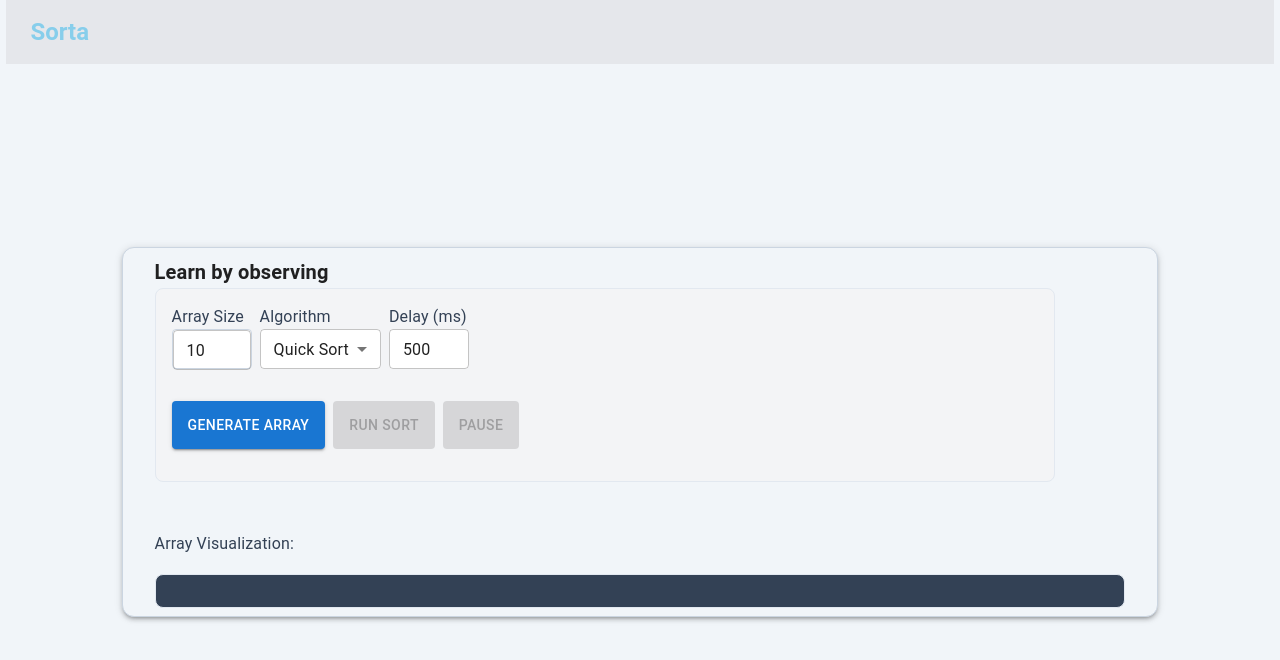
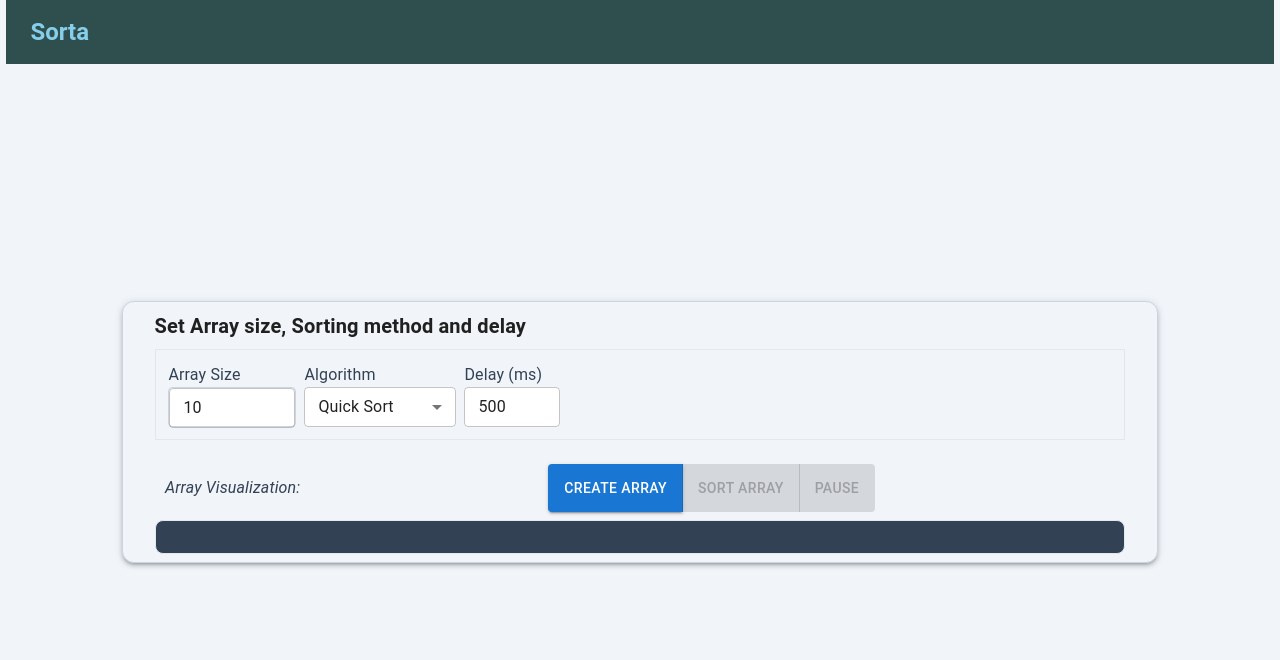
Before and after one commit to WaithakaGuru/AlgosLab, a React (Vite) app in the folder sort/sort-visualizer/: page / in a window 1280 px wide. Shown: the top 660 px of the page. Built offline with nearby package versions, Linux system fonts and the light colour scheme.

Commit message:
Fix action Buttons placement and heapSort array reverse error

```diff
--- a/sort/sort-visualizer/src/App.tsx
+++ b/sort/sort-visualizer/src/App.tsx
@@ -1,6 +1,6 @@
 import { useState, useRef } from 'react';
 import './index.css';
-import { Container, Typography, Box, Button, Select, MenuItem, Paper, AppBar, Toolbar, TextField, Stack } from '@mui/material';
+import { Container, Typography, Box, Button, Select, MenuItem, Paper, AppBar, Toolbar, TextField, Stack, ButtonGroup } from '@mui/material';
 import * as visualSorts from './visualSorts';
 
 // New random array generator
@@ -119,7 +119,6 @@ function App() {
   return (
     <Box sx={{
       minHeight: '100vh',
-      minWidth: '100vw',
       bgcolor: '#f1f5f9',
       color: 'black',
       display: 'flex',
@@ -129,7 +128,7 @@ function App() {
       p: 0,
       m: 0,
     }}>
-      <AppBar position="static" sx={{ bgcolor: '#e5e7eb', color: 'skyblue', width: '99%', boxShadow: 'none' }}>
+      <AppBar position="static" sx={{ bgcolor:'darkslategray', width: '99%', boxShadow: 'none' }}>
         <Toolbar>
           <Typography variant="h5" sx={{ flexGrow: 1, fontWeight: 'bold', color: 'skyblue' }}>
             Sorta
@@ -158,20 +157,8 @@ function App() {
             width: { xs: '90%'}
           }}
         >
-          <Typography variant='h6' fontWeight={"bold"} align='left'>Learn by observing</Typography>
-          <Stack sx={{
-            mb: 4,
-            p: 2,
-            borderRadius: 2,
-            bgcolor: '#f3f4f6',
-            border: '1px solid #e2e8f0',
-            gap: 4,
-            alignItems: 'flex-start',
-            justifyContent: 'flex-start',
-            width: '100%',
-            maxWidth: 900,
-          }}>
-           <Stack direction={"row"} gap={1}>
+          <Typography variant='h6' fontWeight={"bold"} align='left' gutterBottom>Set Array size, Sorting method and delay</Typography>
+          <Stack direction={"row"} gap={1} border={"1px solid #e2e8f0"} p={".8rem"}>
             <Box>
               <Typography sx={{ color: '#334155'}}>Array Size</Typography>
               <TextField
@@ -185,13 +172,13 @@ function App() {
                   setSize(val);
                 }}
                 inputProps={{ min: 10, max: 100 }}
-                  size="small"
-                  sx={{ width: 80, height: '2.5rem', bgcolor: 'white', borderRadius: 1, border: '1px solid #cbd5e1' }}
+                size='small'
+                sx={{ width: "8rem", height:"2.5rem",  bgcolor: 'white', borderRadius: 1, border: '1px solid #cbd5e1' }}
               />
             </Box>
             <Box>
               <Typography sx={{ color: '#334155'}}>Algorithm</Typography>
-                <Select value={algorithm} onChange={e => setAlgorithm(e.target.value)} sx={{ bgcolor: 'white', height:'2.5rem', minWidth: 120 }}>
+              <Select value={algorithm} onChange={e => setAlgorithm(e.target.value)} sx={{ bgcolor: 'white', height:'2.5rem', width: "9.5rem" }}>
                 <MenuItem value="bucketSort">Bucket Sort</MenuItem>
                 <MenuItem value="selectionSort">Selection Sort</MenuItem>
                 <MenuItem value="insertionSort">Insertion Sort</MenuItem>
@@ -215,24 +202,29 @@ function App() {
                 }}
                 inputProps={{ min: 50, max: 2000, step: 50 }}
                 size="small"
-                  sx={{ width: 80, height: '2.5rem', bgcolor: 'white', borderRadius: 1, border: 'none' }}
+                sx={{ width: "6rem", height: '2.5rem', bgcolor: 'white', borderRadius: 1, border: 'none' }}
               />
             </Box>
           </Stack>
-            <Box sx={{ display: 'flex', gap: 1, justifyContent: 'flex-end', height: '4rem' }}>
-              <Button variant="contained" color="primary" onClick={generateArray} sx={{ borderRadius: 1, height: '3rem', mb: 1 }} disabled={sorting}>
-                Generate Array
+          <Box sx={{ mt: 2, width: '100%', display: 'flex', flexDirection: 'column', alignItems: 'center' }}>
+            <Stack direction="row" gap="10rem" sx={{ gap: 1, justifyContent:"space-between", height: '4rem', alignItems:"center" }}>
+              <Typography variant="subtitle1" fontStyle={"italic"}  sx={{ color: '#334155', textAlign: 'left', left: "-15rem", position:"relative"}}>
+                Array Visualization:
+              </Typography>
+              <ButtonGroup>
+                <Button variant="contained" color="primary" onClick={generateArray} sx={{
+                  borderRadius: 1, height: '3rem', textWrap: "nowrap"}} disabled={sorting}>
+                  Create Array
                 </Button>
-              <Button variant="contained" color="secondary" onClick={runSort} sx={{ borderRadius: 1, height: '3rem', mb: 1 }} disabled={sorting || !array.length}>
-                {sorting ? 'Sorting...' : 'Run Sort'}
+                <Button variant="contained" color="success" onClick={runSort} sx={{
+                  borderRadius: 1, height: '3rem', textWrap: "nowrap"}} disabled={sorting || !array.length}>
+                  {sorting ? 'Sorting...' : 'Sort Array'}
                 </Button>
                 <Button variant="contained" color="warning" onClick={handlePause} sx={{ borderRadius: 1, height: '3rem' }} disabled={!sorting}>
                   {paused ? 'Resume' : 'Pause'}
                 </Button>
-            </Box>
+              </ButtonGroup>
             </Stack>
-          <Box sx={{ mt: 2, width: '100%', display: 'flex', flexDirection: 'column', alignItems: 'center' }}>
-            <Typography variant="subtitle1" sx={{ color: '#334155', mb: 2, width: '100%', textAlign: 'left' }}>Array Visualization:</Typography>
             <Box component={"div"} sx={{ position: 'relative', display: 'flex', alignItems: 'end', justifyContent: 'center', gap: 0.5, width: '100%', bgcolor: '#334155', borderRadius: 2, border: '1px solid #e2e8f0', p: 2, overflowX: 'auto' }}>
               {/* Bucket/merge/insertion lines */}
               {algorithm === 'bucketSort' && buckets && buckets.length > 1 &&
@@ -240,7 +232,7 @@ function App() {
                   if (idx === 0) return acc;
                   const left = buckets.slice(0, idx).reduce((sum, b) => sum + b.length, 0);
                   acc.push(
-                    <Box key={idx} sx={{ position: 'absolute', left: `${(left / array.length) * 100}%`, top: 0, bottom: 0, width: 3, bgcolor: "#000", zIndex: 2, borderRadius: 2 }} />
+                    <Box key={idx} sx={{ position: 'absolute', left: `${(left / array.length) * 100}%`, top: 0, bottom: 0, width: 3, bgcolor: "lime", zIndex: 2, borderRadius: 2 }} />
                   );
                   return acc;
                 }, [])
@@ -250,13 +242,13 @@ function App() {
                   if (idx === 0) return acc;
                   const left = mergeSubarrays.slice(0, idx).reduce((sum, s) => sum + s.length, 0);
                   acc.push(
-                    <Box key={idx} sx={{ position: 'absolute', left: `${(left / array.length) * 100}%`, top: 0, bottom: 0, width: 3, bgcolor: '#a21caf', zIndex: 2, borderRadius: 2 }} />
+                    <Box key={idx} sx={{ position: 'absolute', left: `${(left / array.length) * 100}%`, top: 0, bottom: 0, width: 3, bgcolor: 'lime', zIndex: 2, borderRadius: 2 }} />
                   );
                   return acc;
                 }, [])
               }
               {algorithm === 'insertionSort' && insertionBoundary !== null && insertionBoundary > 0 && insertionBoundary < array.length && (
-                <Box sx={{ position: 'absolute', left: `${(insertionBoundary / array.length) * 100}%`, top: 0, bottom: 0, width: 3, bgcolor: '#a21caf', zIndex: 2, borderRadius: 2 }} />
+                <Box sx={{ position: 'absolute', left: `${(insertionBoundary / array.length) * 100}%`, top: 0, bottom: 0, width: 3, bgcolor: 'lime', zIndex: 2, borderRadius: 2 }} />
               )}
               {/* Bars */}
               {array.map((num, idx) => {
--- a/sort/sort-visualizer/src/visualSorts.ts
+++ b/sort/sort-visualizer/src/visualSorts.ts
@@ -210,7 +210,7 @@ export function* heapSortSteps(arr: number[]): Generator<number[]> {
   }
   function* siftDown(heap: number[], i: number, n: number): Generator<number[]> {
     let left = 2 * i + 1, right = 2 * i + 2, min = i;
-    if (left < n && heap[left] > heap[min]) min = left;
+    if (left < n && heap[left] >heap[min]) min = left;
     if (right < n && heap[right] > heap[min]) min = right;
     if (min !== i) {
       [heap[i], heap[min]] = [heap[min], heap[i]];
@@ -224,7 +224,5 @@ export function* heapSortSteps(arr: number[]): Generator<number[]> {
     yield list.slice();
     yield* siftDown(list, 0, end);
   }
-  // After extracting min repeatedly, the array is in descending order, so reverse for ascending
-  list.reverse();
   yield list.slice();
 }
```
Lines whose indentation alone changed are shown as unchanged.
